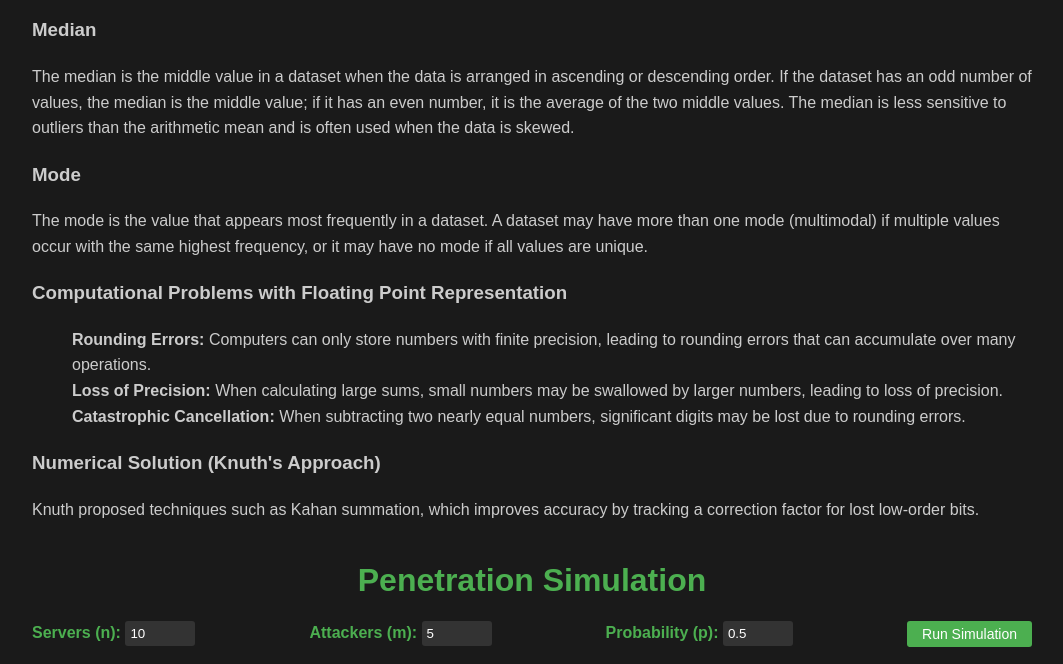
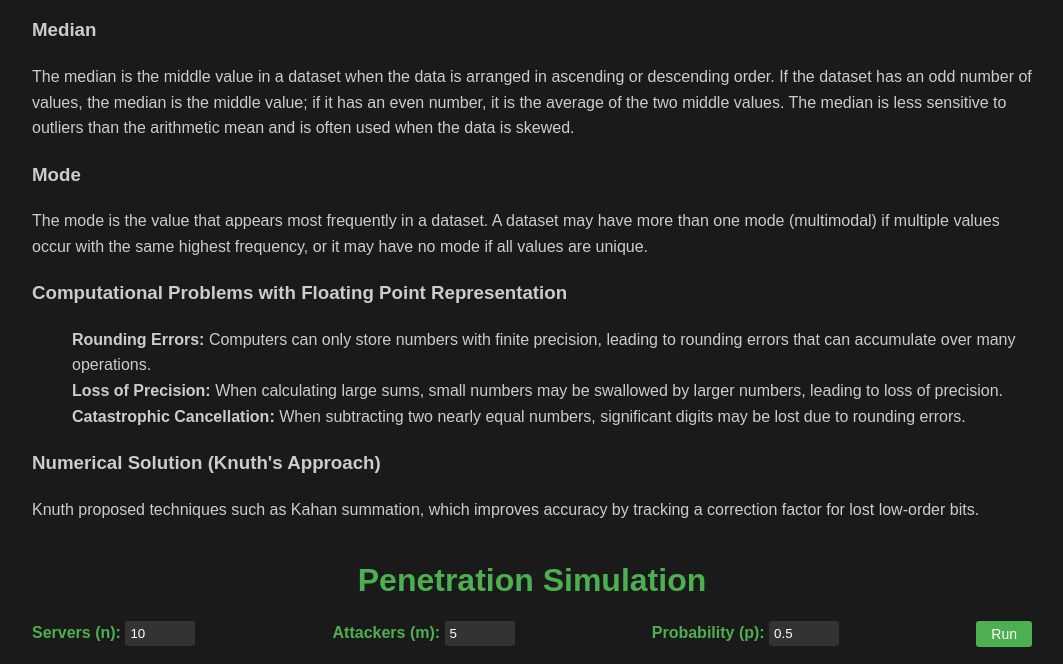
Before and after one commit to AchilleLauro/statistics2024, a plain HTML site: page index.html in a window 1280 px wide. Shown: the part 786-1450 px from the top of the page, without its empty margins (108-1171 px from the left). Drawn offline with nearby package versions, Linux system fonts and the light colour scheme.

Commit message:
Update index.html

```diff
--- a/index.html
+++ b/index.html
@@ -64,7 +64,7 @@
             <label for="penetrationProbability">Probability (p):</label>
             <input type="number" id="penetrationProbability" value="0.5" step="0.1" min="0" max="1" required>
         </div>
-        <button type="submit">Run Simulation</button>
+        <button type="submit">Run</button>
     </form>
 
     <div class="chart-container">
```
